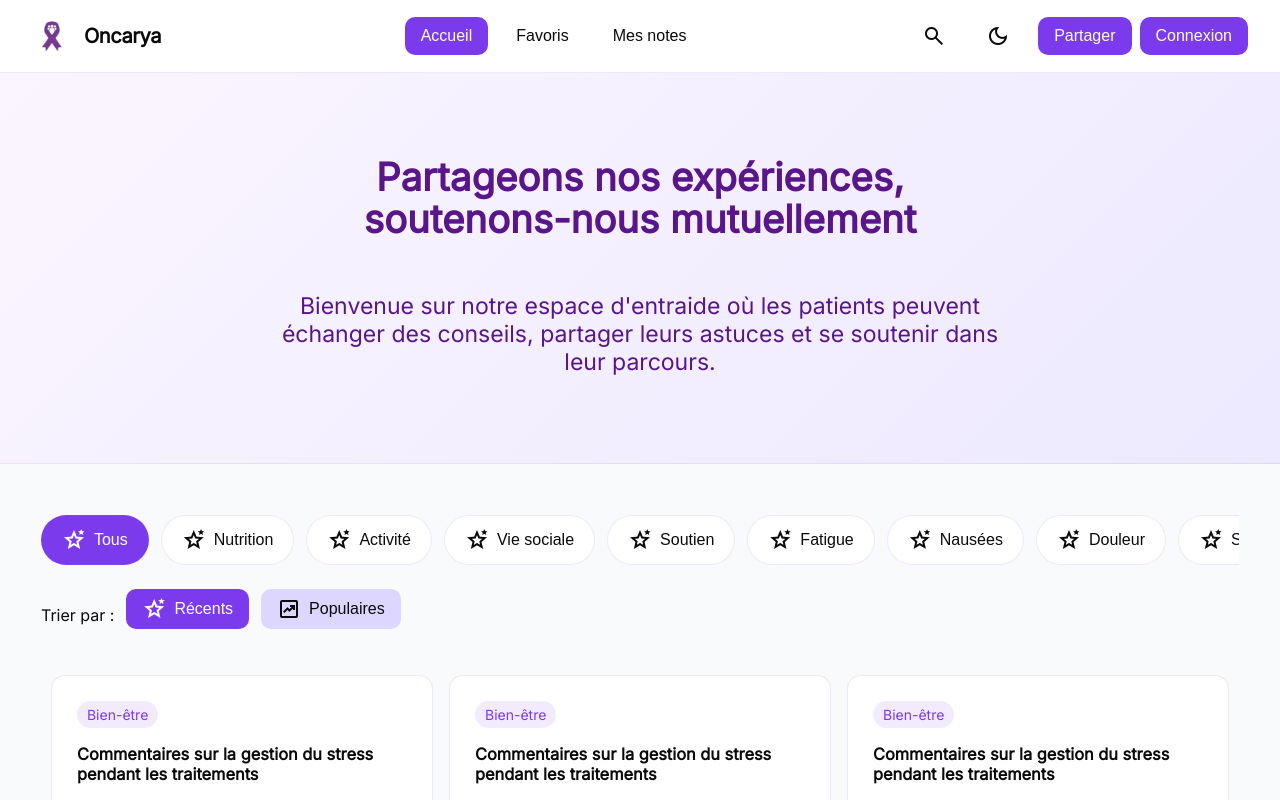
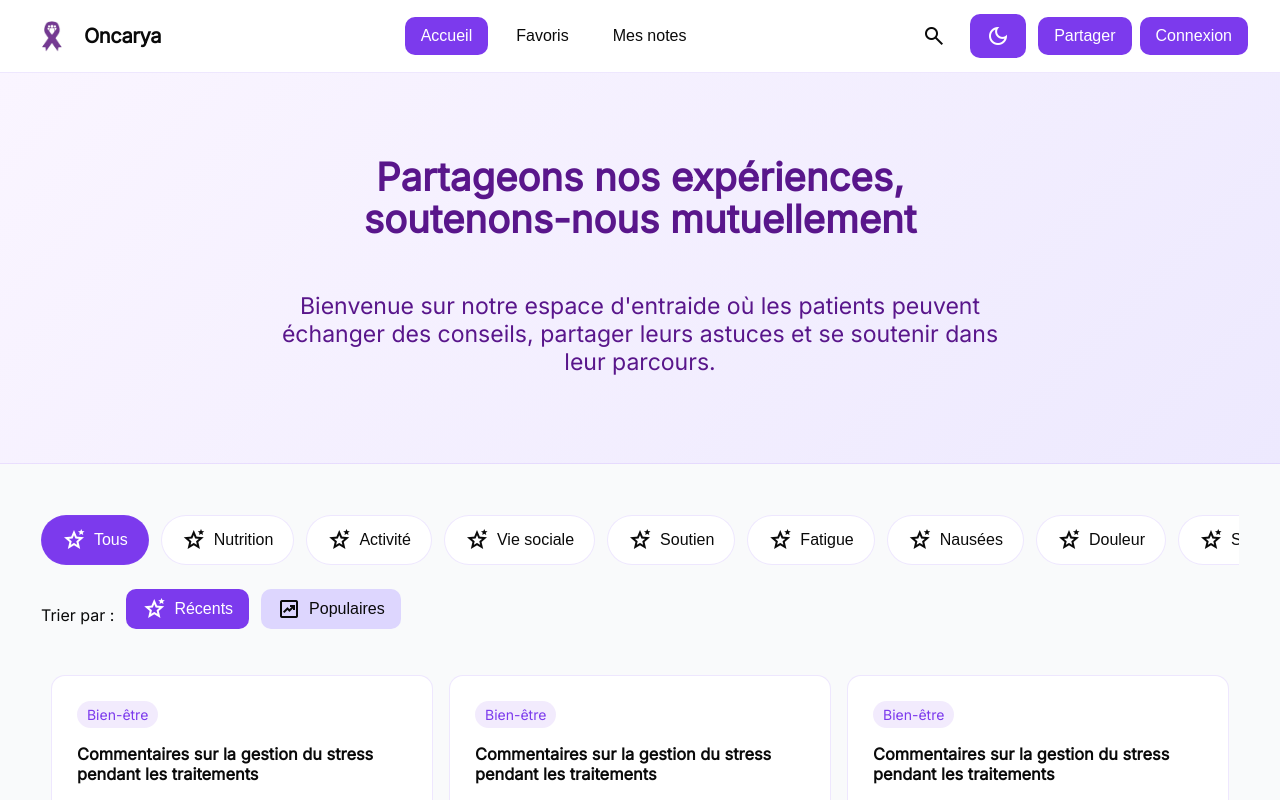
Before and after one commit to Tay9875/Conception-technique-Creative, a React (Create React App) app in the folder client/: page / in a window 1280 px wide. Shown: the top 800 px of the page. Built offline with nearby package versions, Linux system fonts and the light colour scheme; grey boxes are pictures that could not be loaded.

Commit message:
style: toggling theme mode color

```diff
--- a/client/src/components/Header.tsx
+++ b/client/src/components/Header.tsx
@@ -116,6 +116,7 @@ export const Header: React.FC<HeaderProps> = ({ theme, setTheme }: HeaderProps)
 
           {/* Thème clair / sombre */}
           <SquareButton
+            className="sqr-button-dark-background"
             ariaLabel={
               theme === "light"
                 ? "Activer le mode sombre"
@@ -125,7 +126,7 @@ export const Header: React.FC<HeaderProps> = ({ theme, setTheme }: HeaderProps)
               setTheme(theme === "light" ? "dark" : "light")
             }
           >
-            <span className="material-symbols-outlined" aria-hidden="true">
+            <span className={`material-symbols-outlined theme-icon ${theme === "light" ? "icon-white" : "icon-black"}`} aria-hidden="true">
               dark_mode
             </span>
           </SquareButton>
--- a/client/src/styles/Header.css
+++ b/client/src/styles/Header.css
@@ -99,6 +99,13 @@ a, nav{
   outline: 1px solid var(--light-color);
 }
 
+.theme-icon.icon-white {
+  color: #fff;
+}
+.theme-icon.icon-black {
+  color: #111;
+}
+
 .skip-link {
   position: absolute;
   top: -40px;
```
